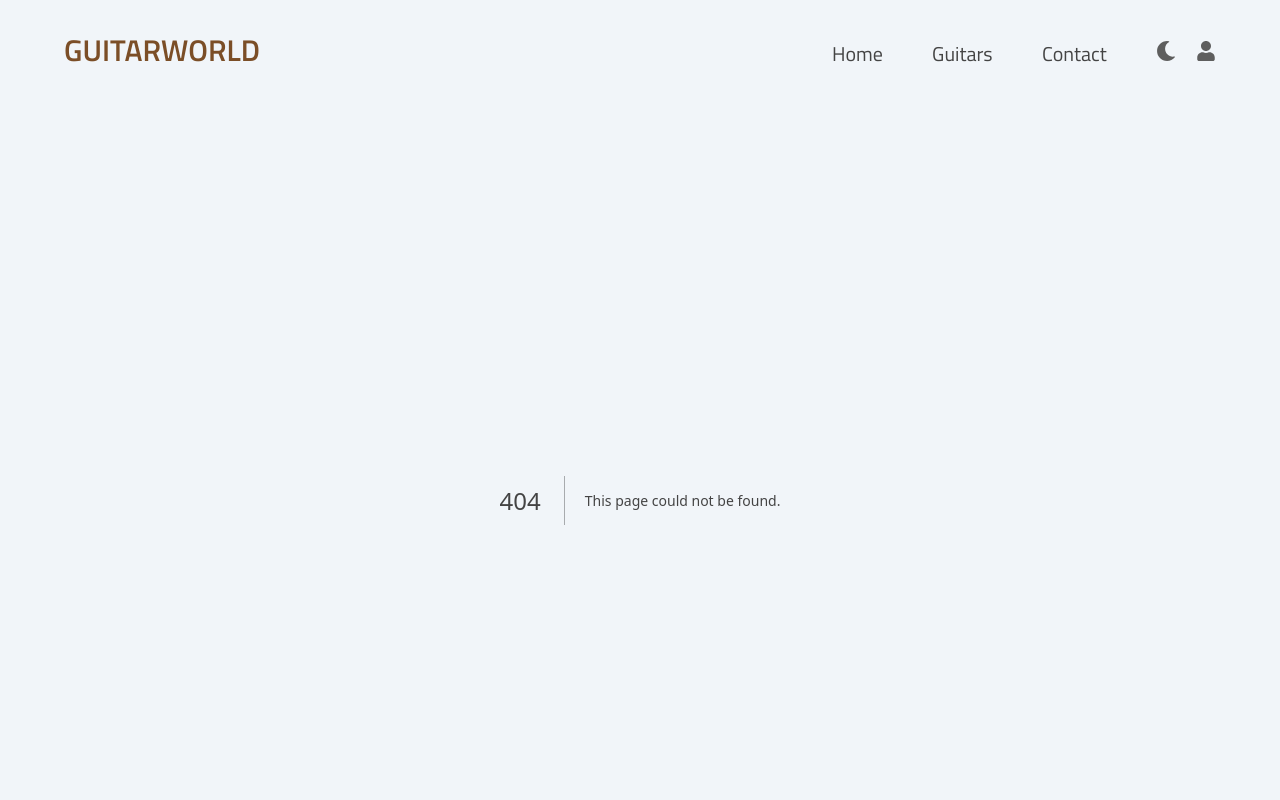
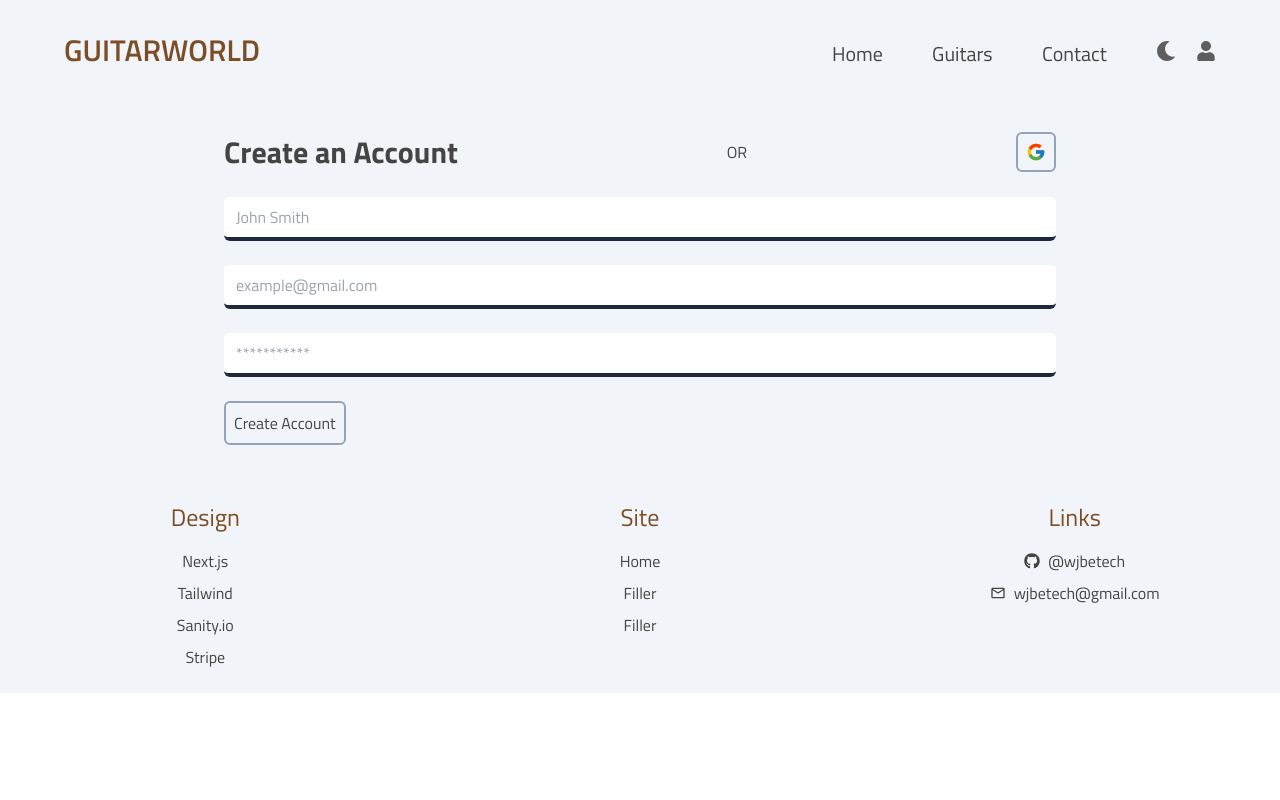
Before and after one commit to wjbetech/guitarworldv2, a Next.js app: page /auth in a window 1280 px wide. Before the commit this address had no page. Shown: the top 800 px of the page. Built offline with nearby package versions, Linux system fonts and the light colour scheme.

Commit message:
More work on auth - TODO: fix color palette

```diff
--- /dev/null
+++ b/src/app/auth/page.tsx
@@ -0,0 +1,52 @@
+import { FcGoogle } from "react-icons/fc";
+
+const Auth = () => {
+
+  const inputStyles = "block w-full rounded-md text-slate-900 py-2 px-3 border-b-4 border-slate-800 dark:border-slate-300 focus:outline-none focus:border-slate"
+
+  return (
+    <section className="container mx-auto">
+      <div className="p-6 space-y-4 md:space-y-6 sm:p-8 w-80 md:w-[70%] mx-auto">
+        <div className="flex mb-[25px] flex-col md:flex-row items-center justify-between">
+          <h1 className="text-3xl font-bold">Create an Account</h1>
+          <p>OR</p>
+          <span className="inline-flex items-center border-2 border-slate-400 p-2 rounded-md hover:bg-white dark:hover:bg-slate-700 cursor-pointer">
+            <FcGoogle className="cursor-pointer text-xl" />
+          </span>
+        </div>
+
+        {/* account creation form */}
+        <form className="space-y-4 md:space-y-6">
+          <input
+            type="text"
+            name="name"
+            id="name"
+            className={inputStyles}
+            placeholder="John Smith"
+            required
+          />
+          <input
+            type="email"
+            name="email"
+            id="email"
+            className={inputStyles}
+            placeholder="example@gmail.com"
+            required
+          />
+          <input
+            type="password"
+            name="password"
+            id="password"
+            className={inputStyles}
+            placeholder="***********"
+            minLength={9}
+            required
+          />
+          <button type="submit" className="border-2 border-slate-400 rounded-md p-2 hover:bg-white dark:hover:bg-slate-700">Create Account</button>
+        </form>
+      </div>
+    </section>
+  )
+}
+
+export default Auth
--- a/src/components/Header.tsx
+++ b/src/components/Header.tsx
@@ -49,7 +49,7 @@ const Header = () => {
             />
           </li>
           }
-          <li className="flex items-center text-[#5e5e5e] hover:text-[#a6a6a6]">
+          <li className="flex items-center text-[#5e5e5e] hover:text-[#a6a6a6] dark:text-[#b7b7b7] dark:hover:text-[#e7e7e7]">
             <Link href="/auth">
               <FaUser />
             </Link>
--- a/src/components/ThemeProvider/ThemeProvider.tsx
+++ b/src/components/ThemeProvider/ThemeProvider.tsx
@@ -24,7 +24,7 @@ const ThemeProvider = ({ children }: {children: React.ReactNode}) => {
   return (
     <ThemeContext.Provider value={{darkTheme, setDarkTheme}}>
       <div className={`${darkTheme ? "dark" : ""} min-h-screen`}>
-        <div className={`dark:text-[#e5e5e5] dark:bg-[#191919] bg-slate-100 text-[#444444]`}>
+        <div className={`dark:text-[#e0e0e0] dark:bg-[#191919] bg-slate-100 text-[#444444]`}>
           {children}
         </div>
       </div>
```
